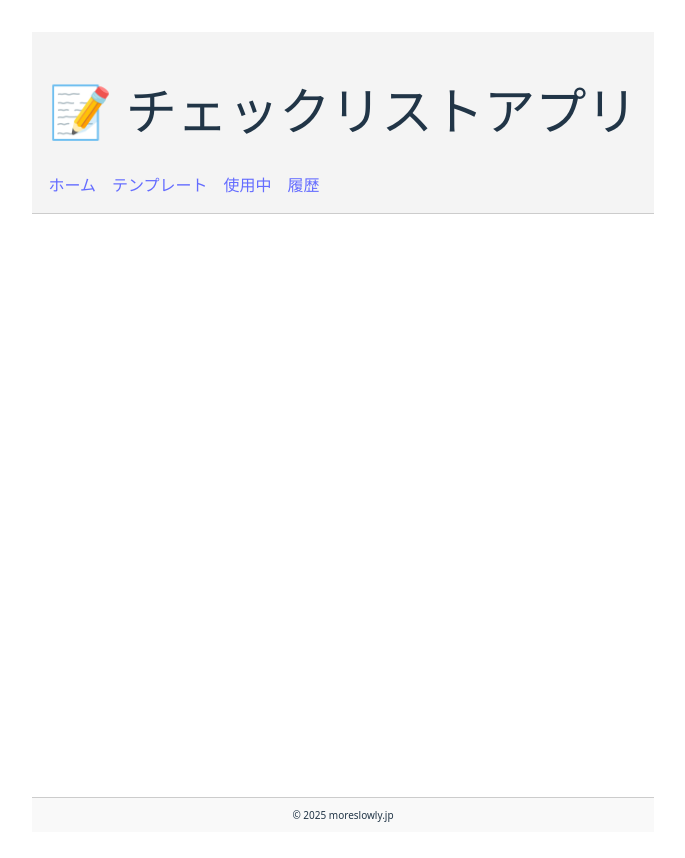
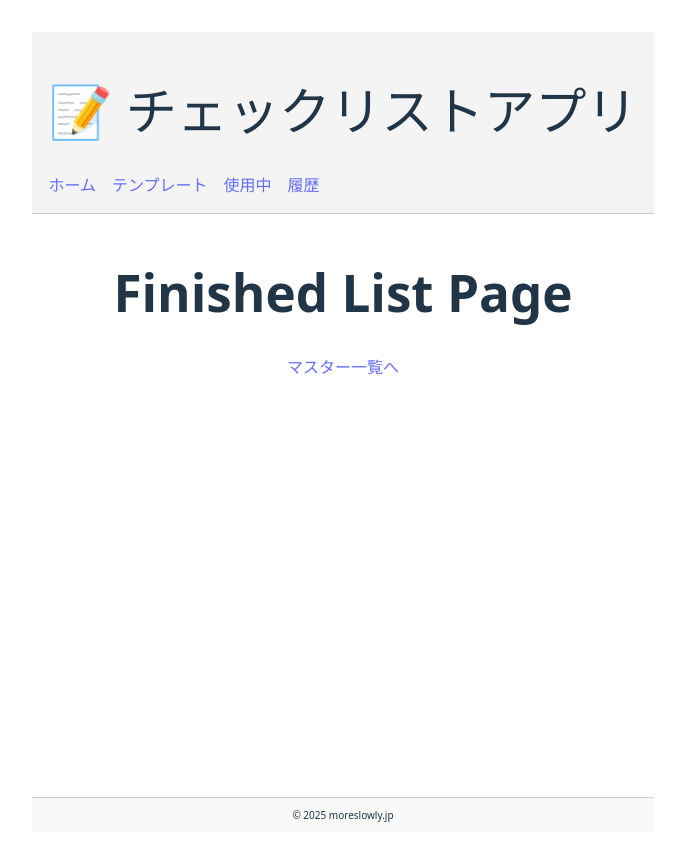
Before and after one commit to hgwr/check-list-app, a Vue app: page /finished in a window 1280 px wide. Shown: the top 858 px of the page, without its empty margins (297-982 px from the left). Built offline with nearby package versions, Linux system fonts and the light colour scheme.

Commit message:
モックを作成中

```diff
--- a/src/pages/ActiveListPage.vue
+++ b/src/pages/ActiveListPage.vue
@@ -1,8 +1,12 @@
-<template>
-</template>
-
 <script setup lang="ts">
 </script>
+
+<template>
+    <div>
+        <h1>Active List Page</h1>
+        <!-- Add your content here -->
+    </div>
+</template>
 
 <style scoped lang="scss">
 /* Add your styles here */
--- a/src/pages/ChecklistDetailPage.vue
+++ b/src/pages/ChecklistDetailPage.vue
@@ -1,8 +1,13 @@
-<template>
-</template>
-
 <script setup lang="ts">
 </script>
+
+<template>
+    <div>
+        <h1>チェックリスト詳細画面</h1>
+        <!-- Add your content here -->
+        <router-link to="/checklist">チェックリスト一覧へ</router-link>
+    </div>
+</template>
 
 <style scoped lang="scss">
 /* Add your styles here */
--- a/src/pages/FinishedListPage.vue
+++ b/src/pages/FinishedListPage.vue
@@ -1,8 +1,13 @@
-<template>
-</template>
-
 <script setup lang="ts">
 </script>
+
+<template>
+    <div>
+        <h1>Finished List Page</h1>
+        <!-- Add your content here -->
+        <router-link to="/masters">マスター一覧へ</router-link>
+    </div>
+</template>
 
 <style scoped lang="scss">
 /* Add your styles here */
--- a/src/pages/MasterEditPage.vue
+++ b/src/pages/MasterEditPage.vue
@@ -1,8 +1,13 @@
-<template>
-</template>
-
 <script setup lang="ts">
 </script>
+
+<template>
+    <div>
+        <h1>マスター編集画面</h1>
+        <!-- Add your content here -->
+        <router-link to="/masters">マスター一覧へ</router-link>
+    </div>
+</template>
 
 <style scoped lang="scss">
 /* Add your styles here */
--- a/src/pages/MasterImportExportPage.vue
+++ b/src/pages/MasterImportExportPage.vue
@@ -1,8 +1,13 @@
-<template>
-</template>
-
 <script setup lang="ts">
 </script>
+
+<template>
+    <div>
+        <h1>マスターインポートエクスポート画面</h1>
+        <!-- Add your content here -->
+        <router-link to="/masters">マスター一覧へ</router-link>
+    </div>
+</template>
 
 <style scoped lang="scss">
 /* Add your styles here */
--- a/src/pages/MasterListPage.vue
+++ b/src/pages/MasterListPage.vue
@@ -1,8 +1,16 @@
-<template>
-</template>
-
 <script setup lang="ts">
 </script>
+
+<template>
+    <div>
+        <h1>マスター一覧</h1>
+<!-- navigate マスター作成・編集 -->
+<!-- navigate インポート・エクスポート -->
+<!-- ボタン 使用を開始 -->
+
+
+    </div>
+</template>
 
 <style scoped lang="scss">
 /* Add your styles here */
```
